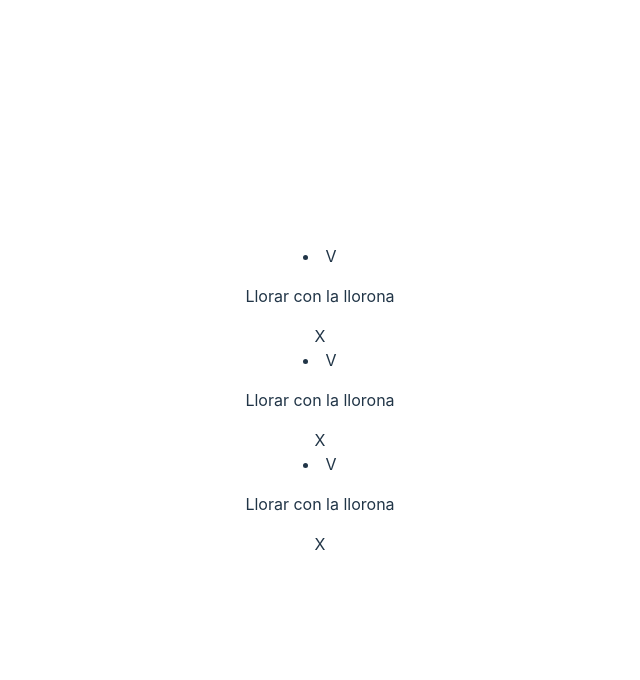
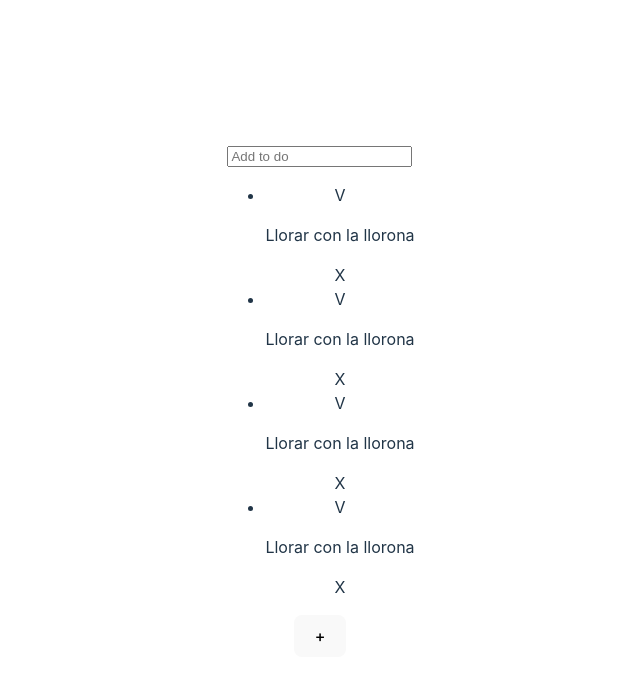
Before and after one commit to CarlosAlzate2003/TodoItemVite, a React (Vite) app: page / in a window 1280 px wide. Shown: the top 680 px of the page, without its empty margins (320-960 px from the left). Built offline with nearby package versions, Linux system fonts and the light colour scheme.

Commit message:
first class

```diff
--- a/src/App.jsx
+++ b/src/App.jsx
@@ -1,24 +1,23 @@
+import { TodoCounter } from './TodoCounter'
+import { TodoItem } from './TodoItem'
+import { CreateTodoButton } from './CreateTodoButton'
+import { TodoList } from './TodoList'
 import './App.css'
 
 function App() {
 
   return (
     <>
-      <TodoItem/>
-      <TodoItem/>
-      <TodoItem/>
+      <TodoCounter/>
+      <TodoList>
+        <TodoItem/>
+        <TodoItem/>
+        <TodoItem/>
+        <TodoItem/>
+      </TodoList>
+      <CreateTodoButton/>
     </>
   )
 }
 
-function TodoItem() {
-  return (
-    <li>
-      <span>V</span>
-      <p>Llorar con la llorona</p>
-      <span>X</span>
-    </li>
-  )
-}
-
 export default App
--- /dev/null
+++ b/src/CreateTodoButton.jsx
@@ -0,0 +1,9 @@
+function CreateTodoButton(){
+    return(
+        <button>
+            +
+        </button>
+    )
+}
+
+export {CreateTodoButton}
--- /dev/null
+++ b/src/TodoCounter.jsx
@@ -0,0 +1,7 @@
+function TodoCounter(){
+    return(
+        <input type="text" placeholder="Add to do"/>
+    )
+}
+
+export {TodoCounter}
--- /dev/null
+++ b/src/TodoItem.jsx
@@ -0,0 +1,11 @@
+function TodoItem() {
+    return (
+      <li>
+        <span>V</span>
+        <p>Llorar con la llorona</p>
+        <span>X</span>
+      </li>
+    )
+}
+
+export {TodoItem}
--- /dev/null
+++ b/src/TodoList.jsx
@@ -0,0 +1,9 @@
+function TodoList(props) {
+    return (
+        <ul>
+            {props.children}
+        </ul>
+    );
+}
+
+export {TodoList}
```
